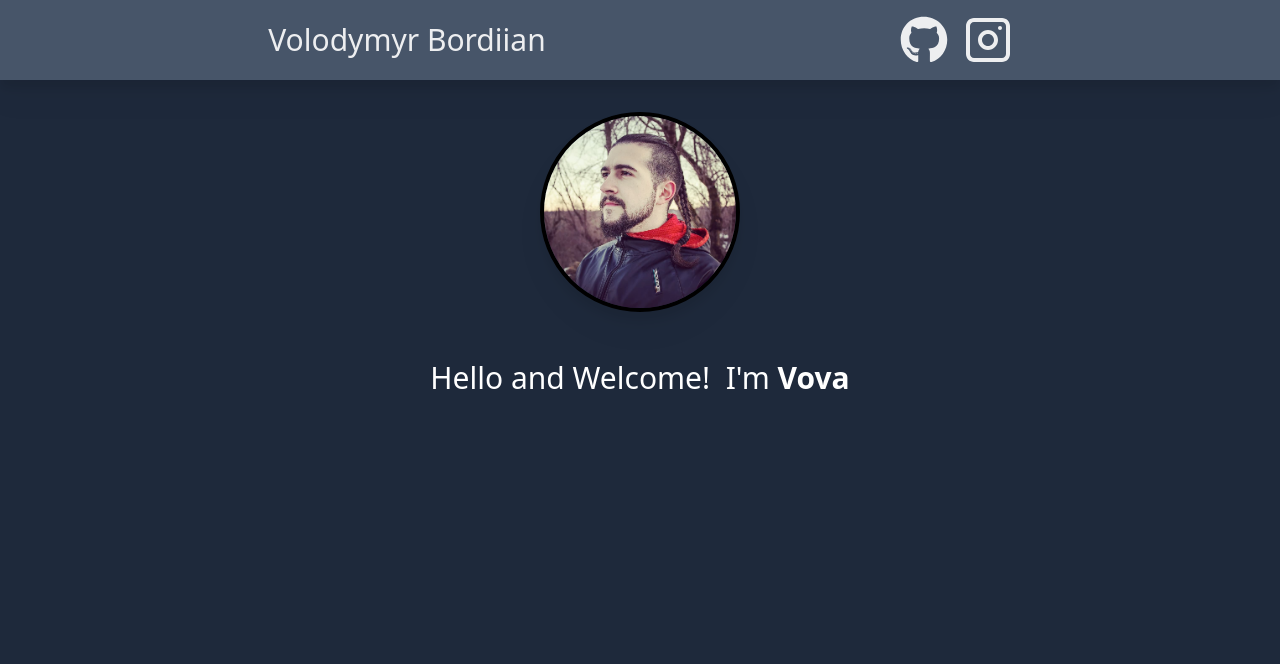
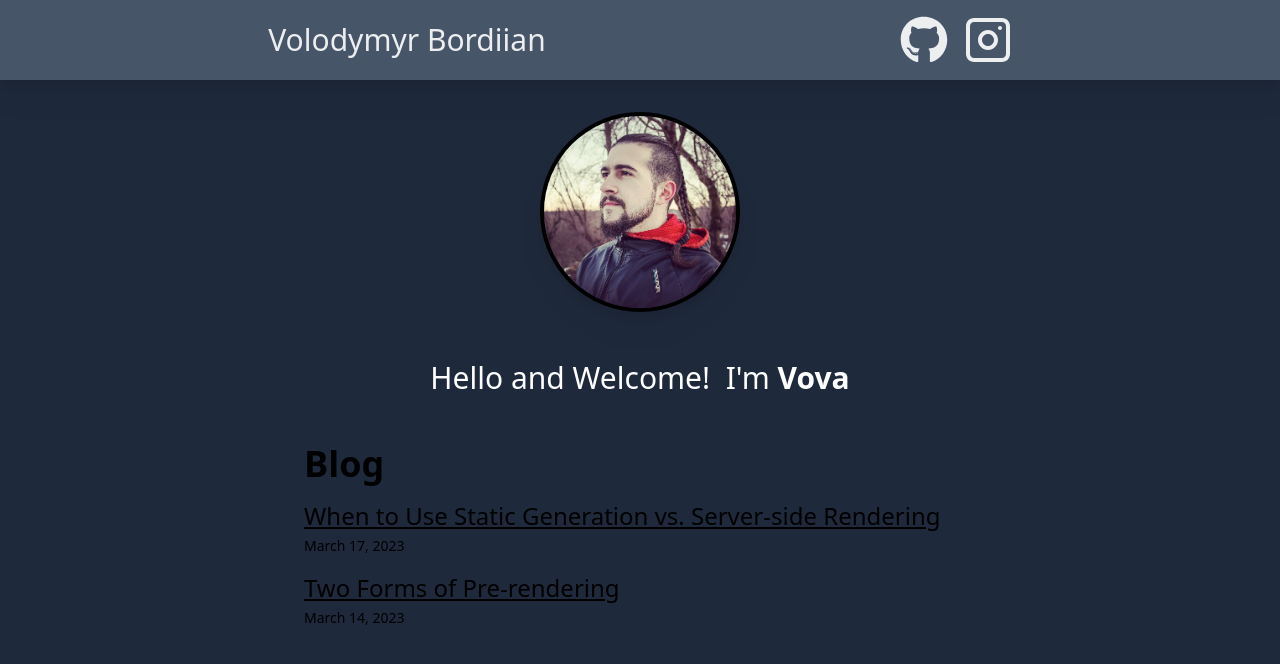
Before and after one commit to AbyssWalker1990/nextjs-blog, a Next.js app: page / in a window 1280 px wide. Shown: the top 664 px of the page. Built offline with nearby package versions, Linux system fonts and the light colour scheme.

Commit message:
finished with Posts and ListItems components

```diff
--- /dev/null
+++ b/app/components/ListItem.tsx
@@ -0,0 +1,21 @@
+import Link from 'next/link'
+import getFormattedDate from '@/lib/getFormattedDate'
+
+type Props = {
+  post: BlogPost
+}
+
+export default function ListItem({ post }: Props) {
+  const { id, title, date } = post
+  const formattedDate = getFormattedDate(date)
+  return (
+    <li className='mt-4 text-2xl dark:text-white/90' key={id}>
+      <Link className='underline hover:text-black/50 dark:hover:text-white'
+      href={`/posts/${id}`}>
+        {title}
+      </Link>
+      <br />
+      <p className="text-sm mt-1">{formattedDate}</p>
+    </li>
+  )
+}
--- /dev/null
+++ b/app/components/Posts.tsx
@@ -0,0 +1,17 @@
+import { getSortedPostsData } from "@/lib/posts"
+import ListItem from "./ListItem"
+
+export default function Posts() {
+  const posts = getSortedPostsData()
+
+  return (
+    <section className='mt-6 mx-auto max-w-2xl'>
+      <h2 className='text-4xl font-bold dark:text-white/90'>Blog</h2>
+      <ul className='w-full'>
+        {posts.map(post => (
+          <ListItem key={post.id} post={post} />
+        ))}
+      </ul>
+    </section>
+  )
+}
--- a/app/page.tsx
+++ b/app/page.tsx
@@ -1,5 +1,5 @@
-import Image from 'next/image'
 import { Inter } from 'next/font/google'
+import Posts from './components/Posts'
 
 const inter = Inter({ subsets: ['latin'] })
 
@@ -12,6 +12,7 @@
           I'm <span className='font-bold'>Vova</span>
         </span>
       </p>
+      <Posts />
     </main>
   )
 }
--- /dev/null
+++ b/lib/getFormattedDate.tsx
@@ -0,0 +1,4 @@
+export default function getFormattedDate(dateString: string): string {
+  return new Intl.DateTimeFormat('en-US', { dateStyle: 'long'})
+          .format(new Date(dateString))
+}
```
